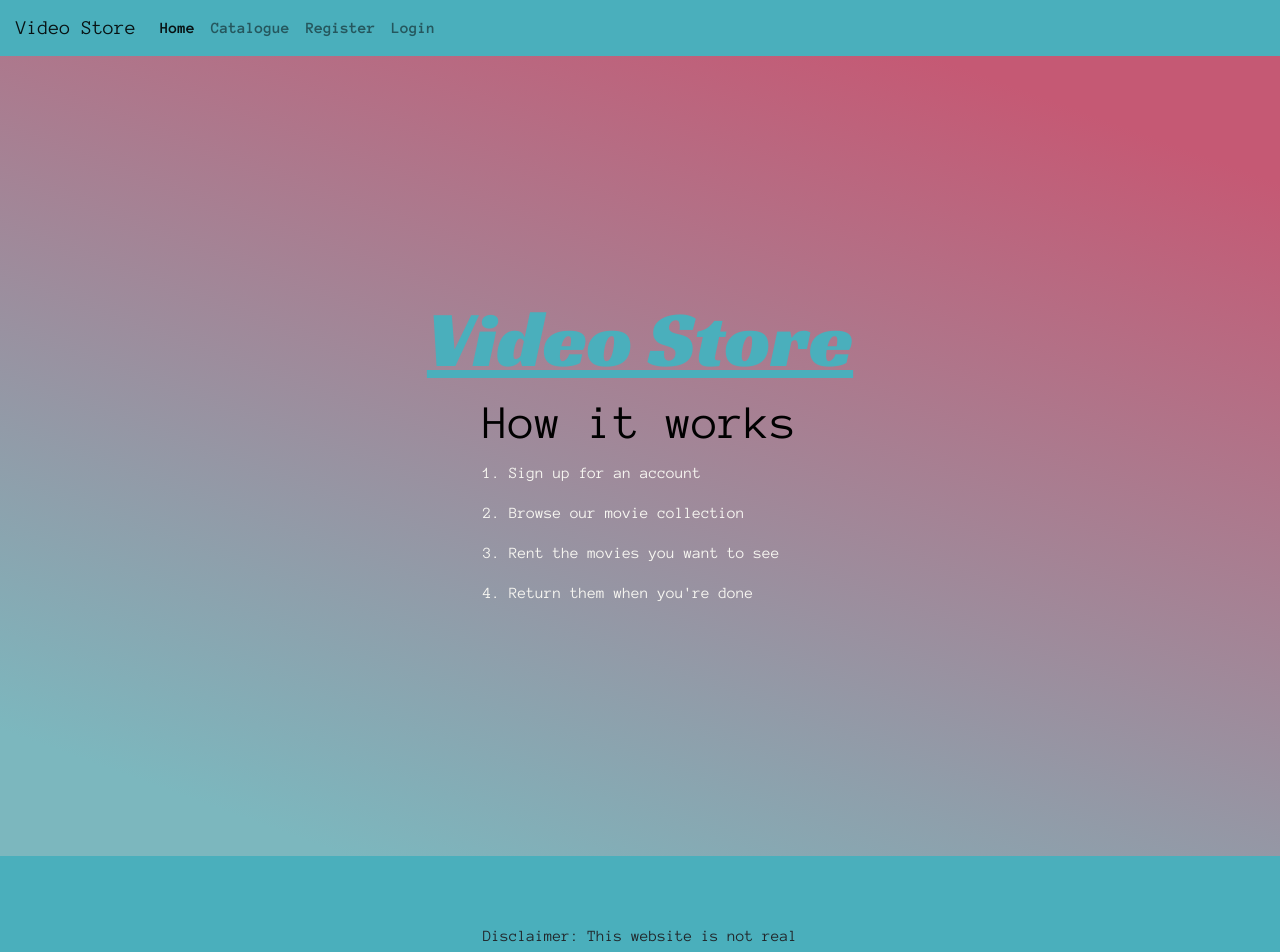
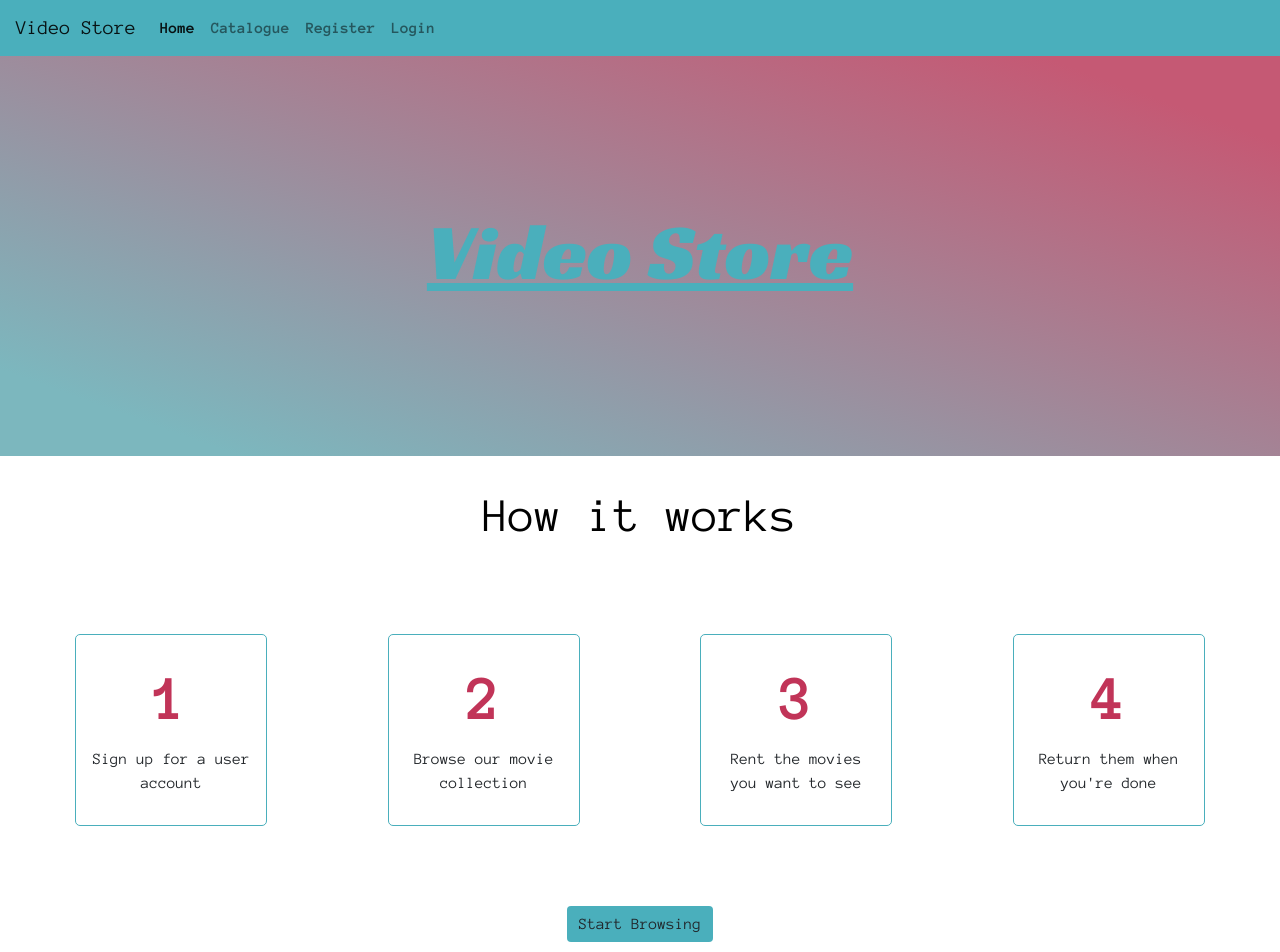
Before and after one commit to fishj123/Video-Store, a React (Create React App) app: page / in a window 1280 px wide. Shown: the top 952 px of the page. Built offline with nearby package versions, Linux system fonts and the light colour scheme.

Commit message:
add more sci fi movies and update homepage css

```diff
--- a/src/components/home.jsx
+++ b/src/components/home.jsx
@@ -1,4 +1,5 @@
 import React, { Component } from "react";
+import { Link } from 'react-router-dom';
 
 class Home extends Component {
   state = {};
@@ -8,15 +9,26 @@ class Home extends Component {
         <div className="row">
           <div className="col-md-12 hero">
             <h1>Video Store</h1>
-            <div className="how-it-works">
+          </div>
+          <div className="col-md-12 how-it-works">
             <h3>How it works</h3>
-              <p>1. Sign up for an account</p>
-              <p>2. Browse our movie collection</p>
-              <p>3. Rent the movies you want to see</p>
-              <p>
-                4. Return them when you're done
-              </p>
             </div>
+            <div className="col-md-12 home-boxes-container">
+            <div className="how-it-works-boxes">
+              <p className="number">1</p> <p>Sign up for a user account</p>
+            </div>
+            <div className="how-it-works-boxes">
+              <p className="number">2</p> <p>Browse our movie collection</p>
+            </div>
+            <div className="how-it-works-boxes">
+              <p className="number">3</p> <p>Rent the movies you want to see</p>
+            </div>
+            <div className="how-it-works-boxes">
+              <p className="number">4</p> <p>Return them when you're done</p>
+            </div>
+          </div>
+          <div className="col-md-12 mb-5">
+            <button className="btn my-btn-primary">Start Browsing</button>
           </div>
         </div>
       </React.Fragment>
--- a/src/index.css
+++ b/src/index.css
@@ -76,7 +76,7 @@ code {
   flex-direction: column;
   justify-content: center;
   color: var(--light-color);
-  min-height: 100vh;
+  height: 50vh;
   background: rgb(193, 52, 88);
   background: linear-gradient(
     200deg,
@@ -85,38 +85,50 @@ code {
   );
 }
 
-.hero h3 {
+.how-it-works h3 {
   color: black;
 }
 
 .how-it-works {
-  text-align: left;
+  display: flex;
+  padding: 2rem;
+  flex-direction: column;
+  align-items: center;
 }
 
-.img-container-hero {
-  height: 90vmin;
-  width: 75vmin;
-  margin: auto;
-  margin-top: 1rem;
+.home-boxes-container {
+  display: flex;
+  justify-content: space-around;
+  align-items: center;
+  height: 20rem;
+  padding-bottom: 2rem;
 }
 
-.img-container-hero img {
-  max-height: 100%;
-  max-width: 100%;
+.how-it-works-boxes {
+  width: 12rem;
+  height: 12rem;
+  border-radius: 5px;
+  border: 1px solid var(--primary-color);
+  display: flex;
+  flex-direction: column;
+  align-items: center;
+  padding: 1rem;
+}
+
+.number {
+  font-size: 4rem;
+  font-weight: bold;
+  color: var(--secondary-color);
+  display: flex;
+  justify-content: center;
+  text-align: center;
+  margin: auto;
 }
 
 .hero h1 {
   font-family: "Racing Sans One";
   color: var(--primary-color);
   text-decoration: underline;
-}
-
-.how-it-works {
-  display: flex;
-  flex-direction: column;
-  justify-content: center;
-  align-items: flex-start;
-  text-align: left;
 }
 
 /* catalogue styles */
```
